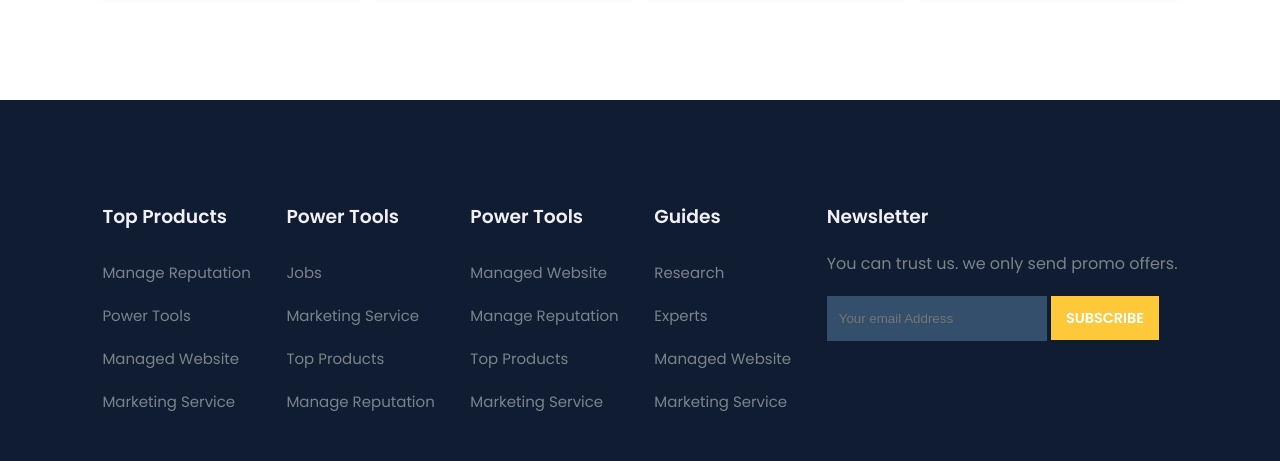
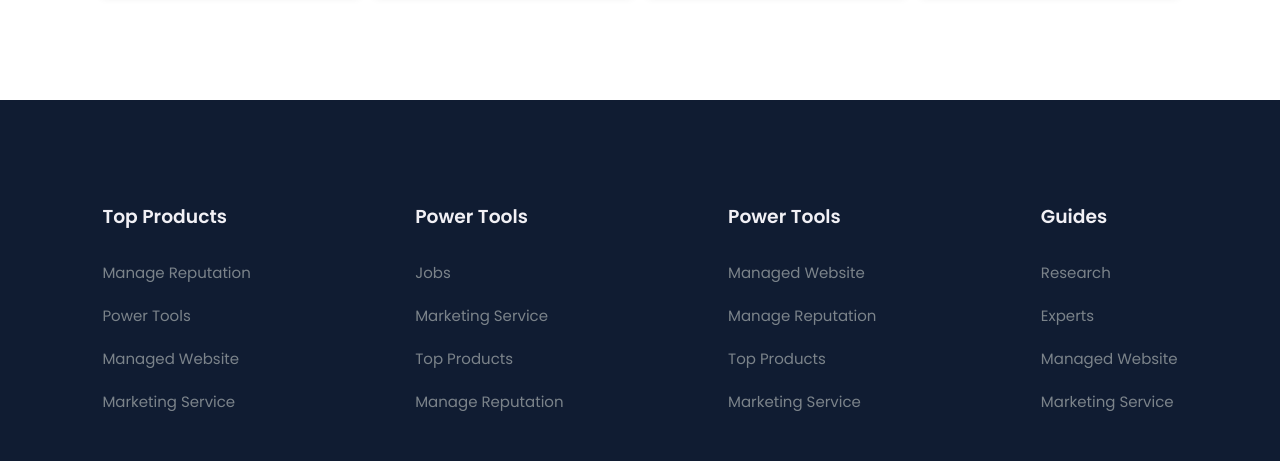
Before and after one commit to RittwikLearn/www.pkni.com, a plain HTML site: page index.html in a window 1280 px wide. Shown: the part 3328-3789 px from the top of the page. Drawn offline with nearby package versions, Linux system fonts and the light colour scheme.

Commit message:
Add files via upload

```diff
--- a/index.html
+++ b/index.html
@@ -324,16 +324,6 @@
 			<li>Marketing Service</li>
 		</div>
 
-		<div class="footer-col">
-			<h3>Newsletter</h3>
-			<p>You can trust us. we only send promo offers.</p>
-
-			<div class="subscribe">
-				<input type="email" placeholder="Your email Address">
-				<a href="#" class="yellow">SUBSCRIBE</a>
-			</div>
-		</div>
-
 		<div class="copyright">
 			<p>
 				Copyright @ 2022 All rights reserved | This template is made by <a href="https://atulcodex.com" target="_blank">atulcodex</a>
```
